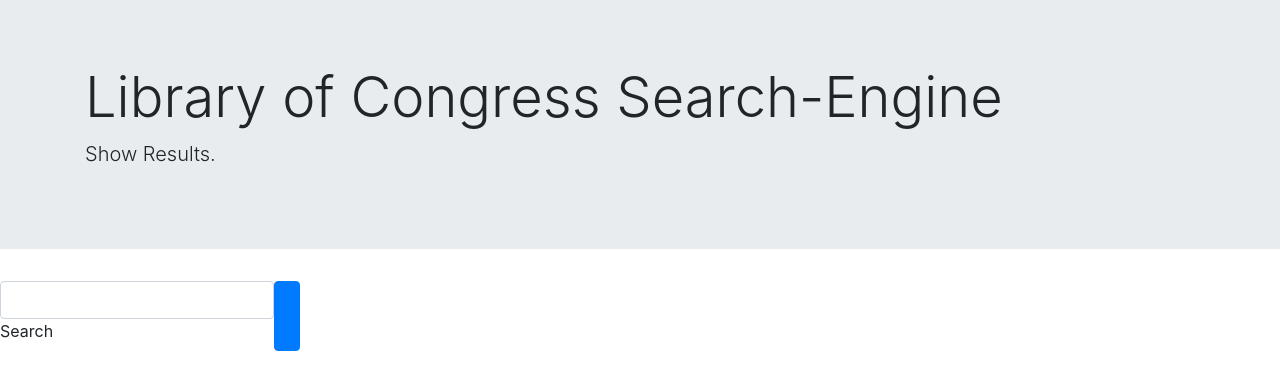
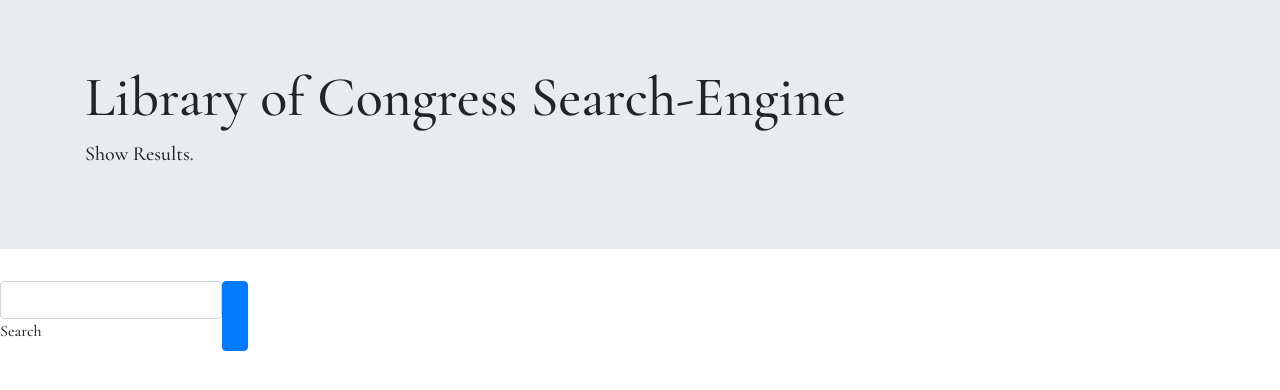
Before and after one commit to AFF321/unit-06-mini-project, a plain HTML site: page index.html in a window 1280 px wide. Drawn offline with nearby package versions, Linux system fonts and the light colour scheme.

Commit message:
fixed ref

```diff
--- a/index.html
+++ b/index.html
@@ -6,8 +6,8 @@
     <meta name="viewport" content="width=device-width, initial-scale=1.0">
     <link rel="stylesheet" href="https://cdnjs.cloudflare.com/ajax/libs/twitter-bootstrap/4.5.0/css/bootstrap.min.css">
     <link rel="preconnect" href="https://fonts.gstatic.com">
-<link href="https://fonts.googleapis.com/css2?family=Cormorant+Garamond:ital,wght@1,500&display=swap" rel="stylesheet">
-    <link href ='./custom-css.css'>
+    <link href="https://fonts.googleapis.com/css2?family=Cormorant+Garamond:wght@500&display=swap" rel="stylesheet">
+    <link rel="stylesheet" href ='./assets/custom-css.css'>
     <title>Library of Congress Search-Engine</title>
 
     <script
@@ -47,13 +47,13 @@
               <input type="search" id="form1" class="form-control" />
               <label class="form-label" for="form1">Search</label>
             </div>
-            <button type="button" class="btn btn-primary cstm-btn">
+            <button type="button" class="btn btn-primary">
               <i class="fas fa-search"></i>
             </button>
           </div>
         </div>
 </div>
 
-    <script src="./javascript.js"></script>
+    <script src="./assets/javascript.js"></script>
 </body>
 </html>
```
